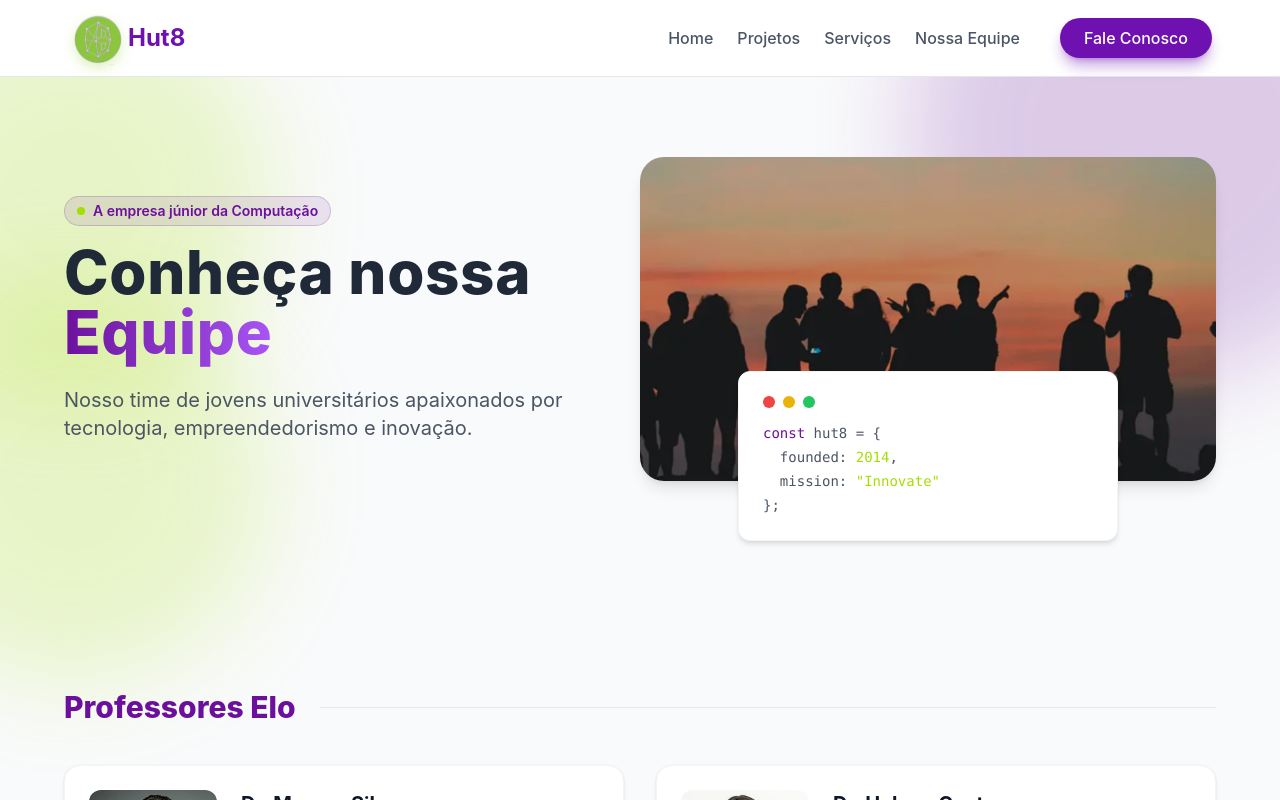
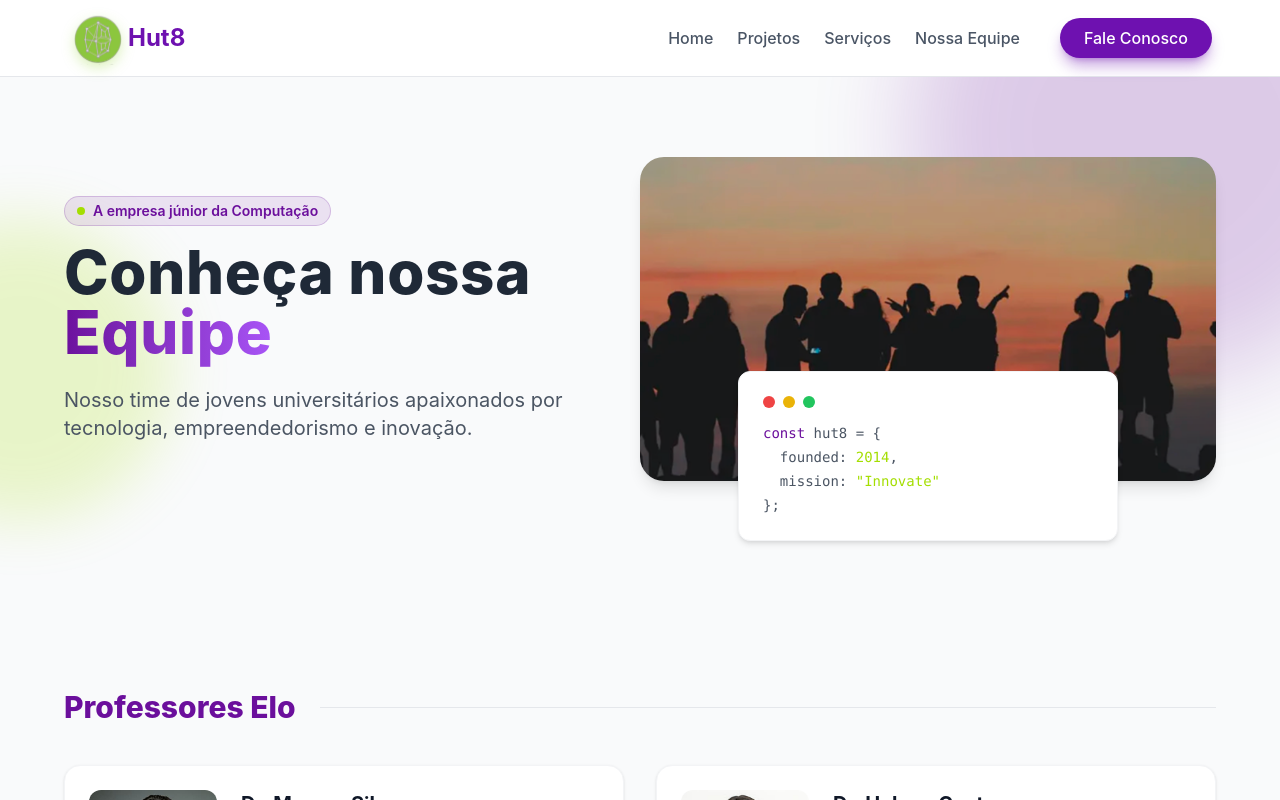
Before and after one commit to Caspessoa/HutDesignB, a React (Vite) app: page / in a window 1280 px wide. Both pictures are taken after a click on the button "Nossa Equipe". Shown: the top 800 px of the page. Built offline with nearby package versions, Linux system fonts and the light colour scheme.

Commit message:
fix: correção background equipe

```diff
--- a/src/components/Backgrounds/Bg2.jsx
+++ b/src/components/Backgrounds/Bg2.jsx
@@ -4,8 +4,7 @@ export default function Bg2({ children }) {
       {/* Camada de Background (fica atrás) */}
       <div className="absolute inset-0 pointer-events-none z-0">
         <div className="absolute top-[-15%] right-[-10%] w-[500px] h-[500px] rounded-full bg-[#6B0F9C] opacity-20 blur-[50px]"></div>
-        <div className="absolute bottom-[50%] left-[-10%] w-[400px] h-[400px] rounded-full bg-[#A4DE02] opacity-20 blur-[50px]"></div>
-        <div className="absolute bottom-[15%] left-[-10%] w-[400px] h-[400px] rounded-full bg-[#A4DE02] opacity-20 blur-[50px]"></div>
+        <div className="absolute bottom-[35%] left-[-10%] w-[300px] h-[300px] rounded-full bg-[#A4DE02] opacity-20 blur-[30px]"></div>
       </div>
 
       {/* Camada de Conteúdo (fica à frente) */}
```
